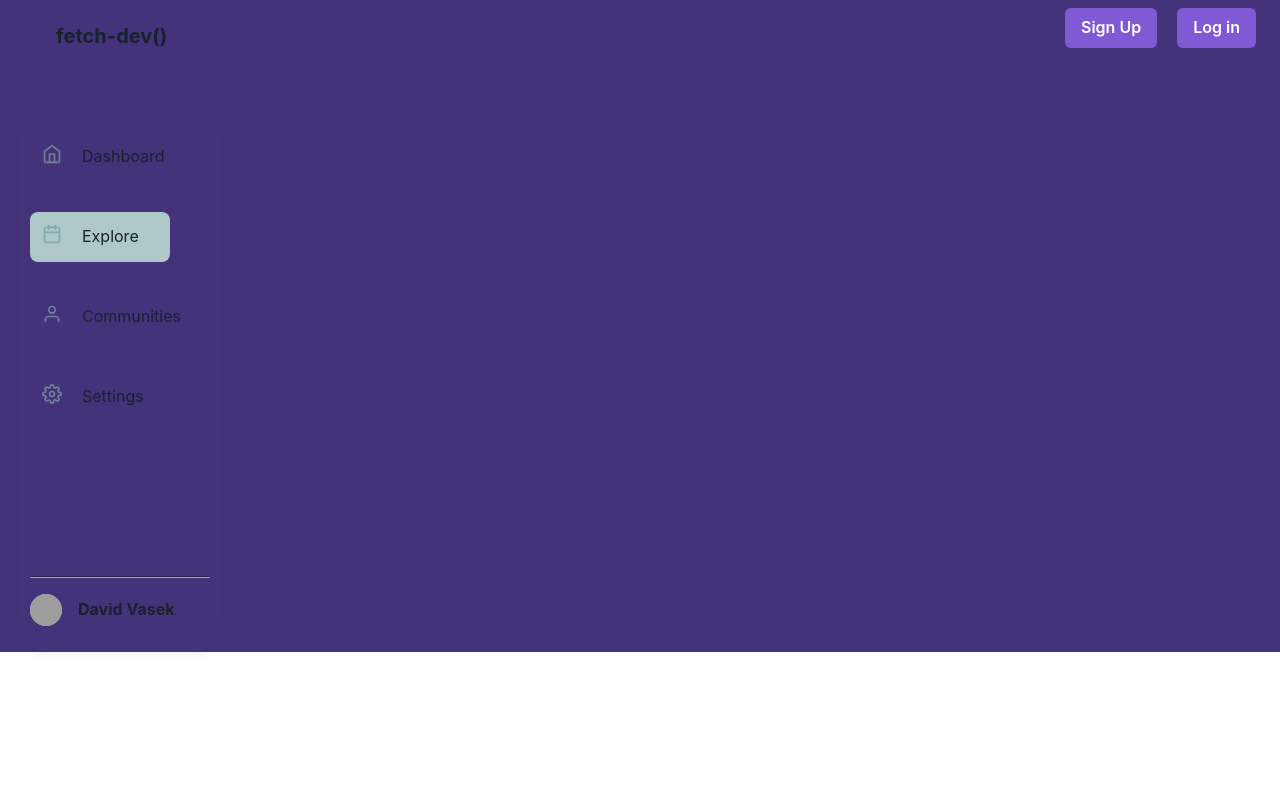
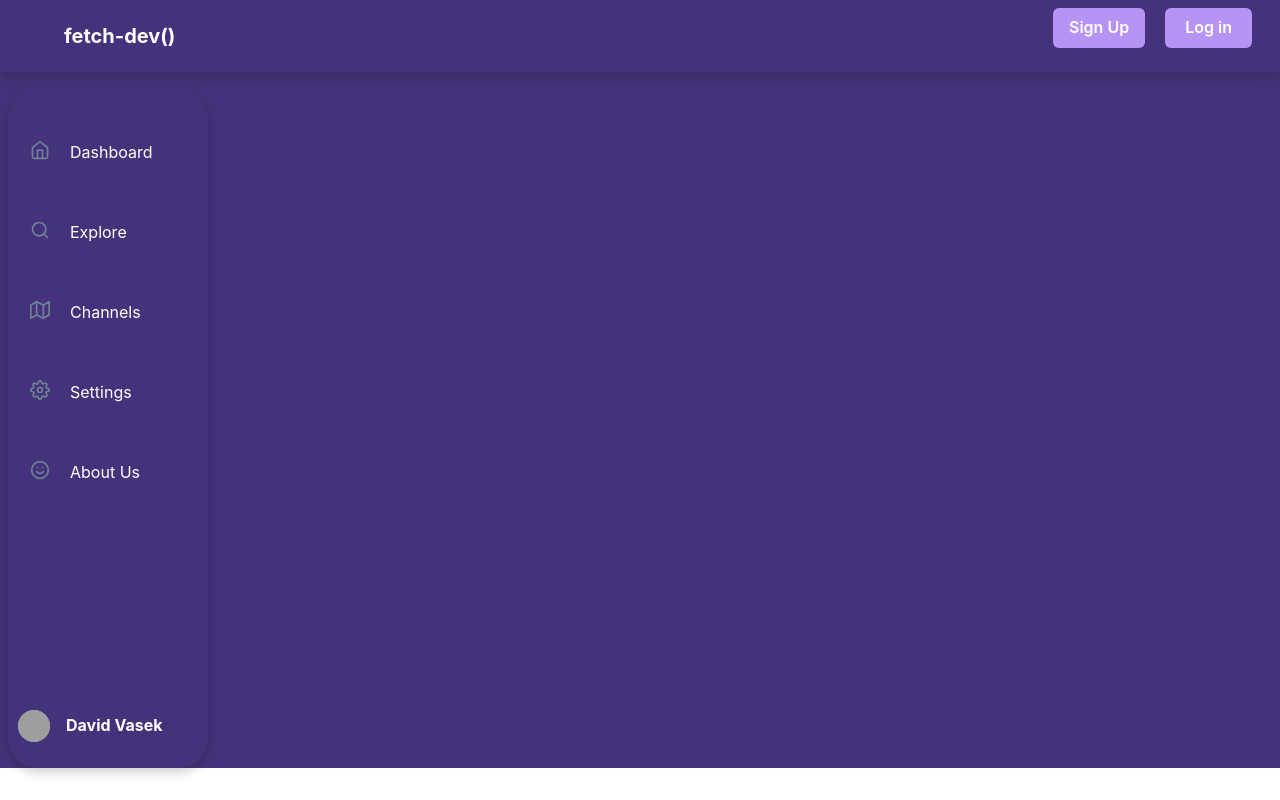
Before and after one commit to naldridge/Capstone-Project, a React (Create React App) app: page / in a window 1280 px wide. Built offline with nearby package versions, Linux system fonts and the light colour scheme; grey boxes are pictures that could not be loaded.

Commit message:
initial dark mode workup

```diff
--- a/src/components/NavItem.js
+++ b/src/components/NavItem.js
@@ -9,20 +9,14 @@ import {
   MenuList,
 } from "@chakra-ui/react";
 
-export default function NavItem({ icon, title, description, active, navSize }) {
+export default function NavItem({ icon, title, active, navSize }) {
   return (
-    <Flex
-      mt={30}
-      flexDir="column"
-      w="100%"
-      alignItems={navSize == "small" ? "center" : "flex-start"}
-    >
+    <Flex mt={30} flexDir="column" w="100%">
       <Menu placement="right">
         <Link
-          backgroundColor={active && "#AEC8CA"}
           p={3}
           borderRadius={8}
-          _hover={{ textDecor: "none", backgroundColor: "#AEC8CA" }}
+          _hover={{ textDecor: "none", backgroundColor: "#9F7AEA" }}
           w={navSize == "large" && "100%"}
         >
           <MenuButton w="100%">
@@ -30,11 +24,9 @@ export default function NavItem({ icon, title, description, active, navSize }) {
               <Icon
                 as={icon}
                 fontSize="xl"
-                color={active ? "#82AAAD" : "gray.500"}
+                color={active ? "#2D3748" : "gray.500"}
               />
-              <Text ml={5} display={navSize == "small" ? "none" : "flex"}>
-                {title}
-              </Text>
+              <Text ml={5}>{title}</Text>
             </Flex>
           </MenuButton>
         </Link>
--- a/src/components/Navbar.jsx
+++ b/src/components/Navbar.jsx
@@ -2,6 +2,7 @@ import { BrowserRouter as Router, Switch, Route, Link } from "react-router-dom";
 import Nav from "react-bootstrap/Nav";
 import Home from "./Home";
 import { Flex, Heading, Spacer, Box, Button } from "@chakra-ui/react";
+import { IconButton } from "@chakra-ui/react";
 
 const Navbar = () => {
   return (
@@ -47,18 +48,19 @@ const Navbar = () => {
     //     </Switch>
     //   </Router>
     // </div>
-    <Flex p="2">
+    <Flex p="2" className="headerNav">
       <Box p="4">
-        <Heading size="md" ml="8">
+        <Heading size="md" ml="10" color="white">
           fetch-dev()
         </Heading>
       </Box>
       <Spacer />
+
       <Box>
-        <Button colorScheme="purple" mr="5">
+        <Button colorScheme="brand" mr="5">
           Sign Up
         </Button>
-        <Button colorScheme="purple" mr="4">
+        <Button colorScheme="brand" mr="5" p="5">
           Log in
         </Button>
       </Box>
--- a/src/components/Sidebar.jsx
+++ b/src/components/Sidebar.jsx
@@ -1,37 +1,24 @@
 import React, { useState } from "react";
-import {
-  Flex,
-  Text,
-  IconButton,
-  Divider,
-  Avatar,
-  Heading,
-} from "@chakra-ui/react";
-import {
-  FiMenu,
-  FiHome,
-  FiCalendar,
-  FiUser,
-  FiDollarSign,
-  FiBriefcase,
-  FiSettings,
-} from "react-icons/fi";
-import { IoPawOutline } from "react-icons/io5";
+import { Flex, Divider, Avatar, Heading } from "@chakra-ui/react";
+import { FiHome, FiSearch, FiSettings, FiMap, FiSmile } from "react-icons/fi";
+
 import NavItem from "../components/NavItem";
 
 export default function Sidebar() {
-  const [navSize, changeNavSize] = useState("large");
+  const [navSize] = useState("large");
   return (
     <Flex
       pos="sticky"
-      left="5"
-      h="70vh"
-      marginTop="2.5vh"
-      boxShadow="0 4px 12px 0 rgba(0, 0, 0, 0.05)"
+      left="2"
+      h="85vh"
+      background="#44337A"
+      marginTop="2vh"
+      boxShadow="0 4px 12px 0 rgba(0, 0, 0, 0.2)"
       borderRadius={navSize == "small" ? "15px" : "30px"}
       w={navSize == "small" ? "75px" : "200px"}
       flexDir="column"
       justifyContent="space-between"
+      color="white"
     >
       <Flex
         p="5%"
@@ -46,10 +33,10 @@ export default function Sidebar() {
           title="Dashboard"
           description="This is the description for the dashboard."
         />
-        <NavItem navSize={navSize} icon={FiCalendar} title="Explore" active />
-        <NavItem navSize={navSize} icon={FiUser} title="Communities" />
-
+        <NavItem navSize={navSize} icon={FiSearch} title="Explore" />
+        <NavItem navSize={navSize} icon={FiMap} title="Channels" />
         <NavItem navSize={navSize} icon={FiSettings} title="Settings" />
+        <NavItem navSize={navSize} icon={FiSmile} title="About Us" />
       </Flex>
 
       <Flex
@@ -59,7 +46,6 @@ export default function Sidebar() {
         alignItems={navSize == "small" ? "center" : "flex-start"}
         mb={4}
       >
-        <Divider display={navSize == "small" ? "none" : "flex"} />
         <Flex mt={4} align="center">
           <Avatar size="sm" src="avatar-1.jpg" />
           <Flex
--- a/src/index.js
+++ b/src/index.js
@@ -3,11 +3,21 @@ import ReactDOM from "react-dom";
 import "./index.css";
 import App from "./App";
 import reportWebVitals from "./reportWebVitals";
-import { ChakraProvider } from "@chakra-ui/react";
+import { ChakraProvider, extendTheme } from "@chakra-ui/react";
+
+const theme = extendTheme({
+  colors: {
+    brand: {
+      50: "#44337A",
+      100: "#B794F4",
+      500: "#B794F4", // you need this
+    },
+  },
+});
 
 ReactDOM.render(
   <React.StrictMode>
-    <ChakraProvider>
+    <ChakraProvider theme={theme}>
       <App />
     </ChakraProvider>
   </React.StrictMode>,
```
